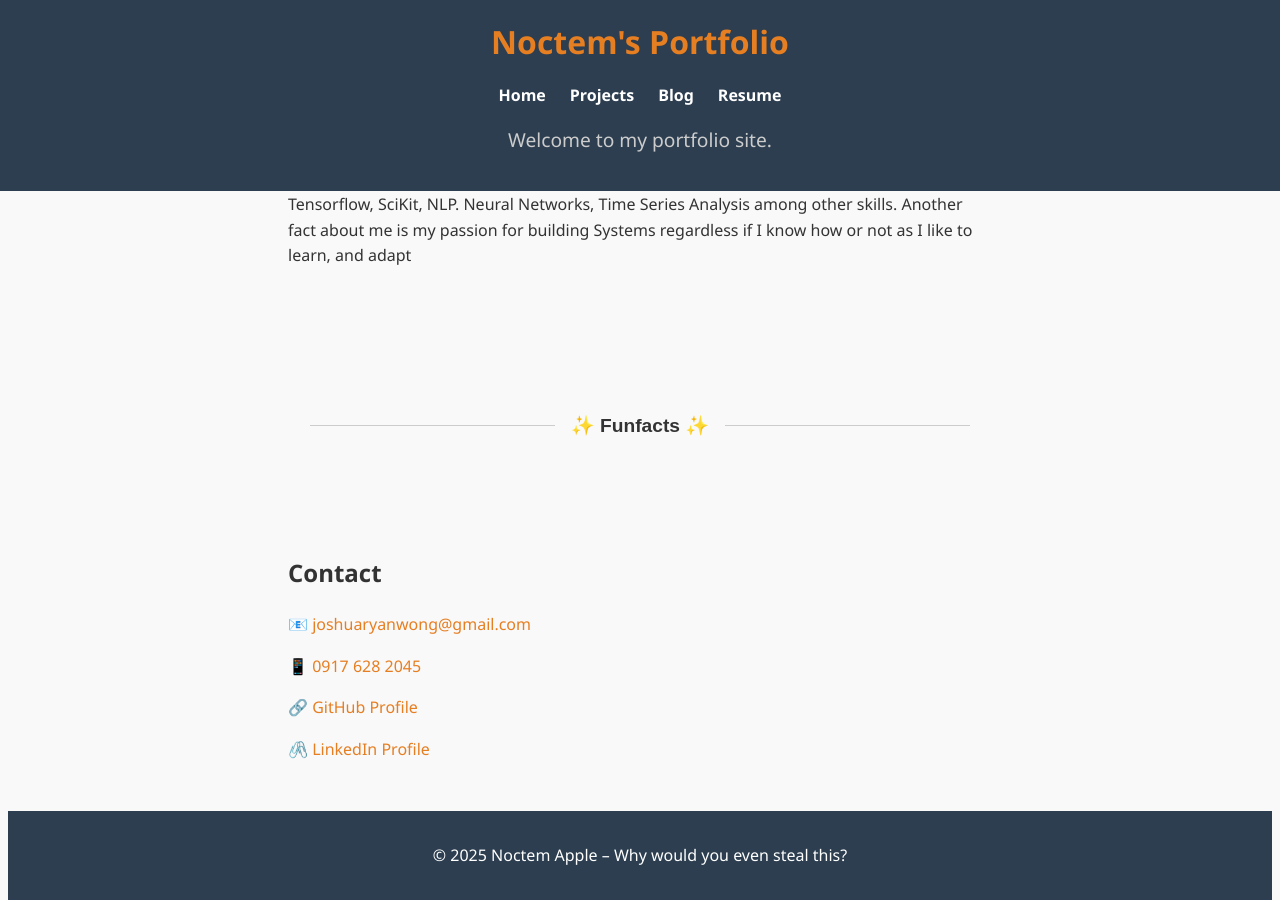
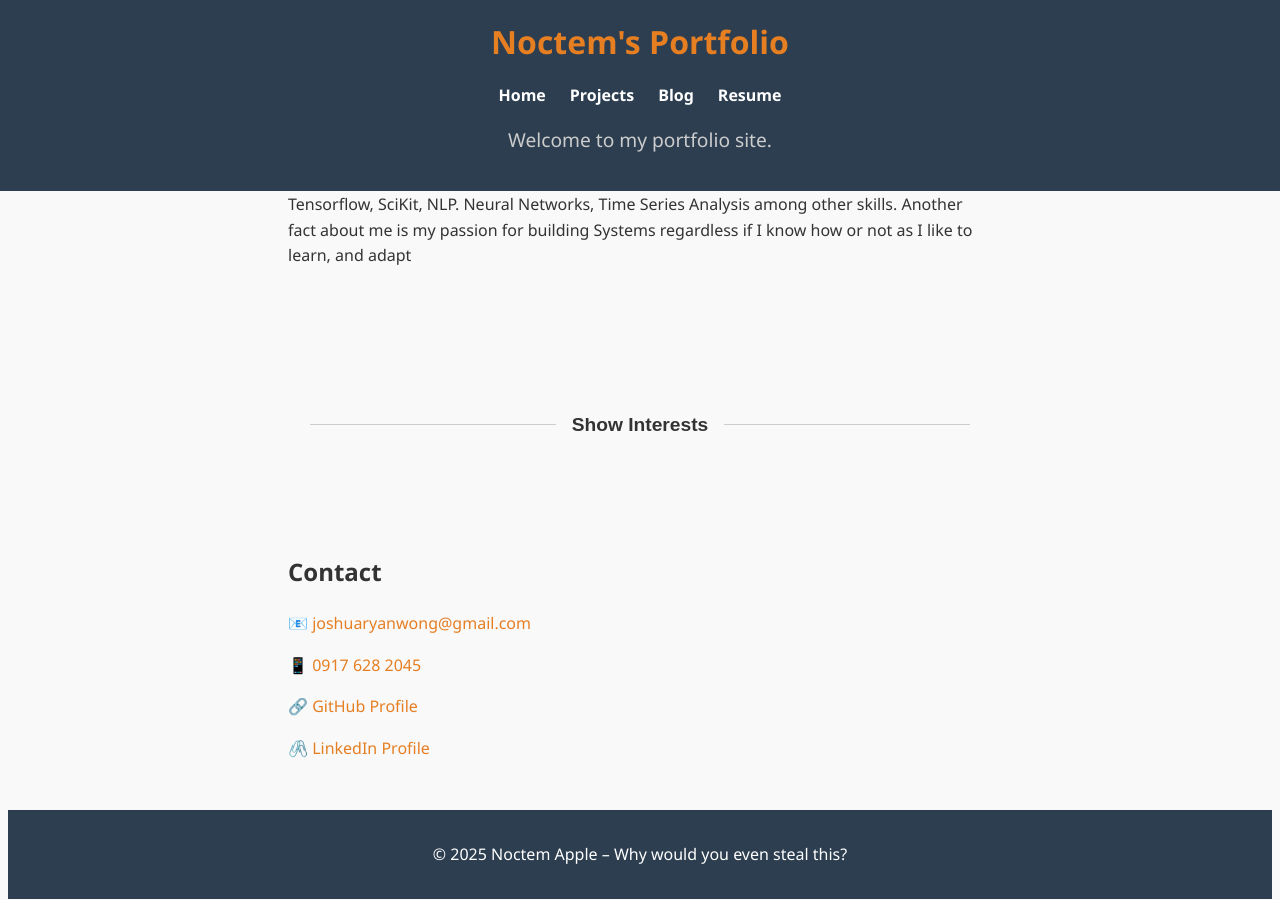
Before and after one commit to NoctemApple/NoctemApple.github.io, a Jekyll site: the page built from index.html, in a window 1280 px wide and 900 px high, scrolled down 585 px. Built offline with Jekyll 4.4.1, drawn with Linux system fonts in a browser that asks for light colours.

Commit message:
👽️ remembered I had a portofolio

```diff
--- a/index.html
+++ b/index.html
@@ -35,7 +35,7 @@ permalink: /index.html
 </section>
 
 <section id="interests-toggle">
-  <button class="divider-button" onclick="toggleInterests()">✨ Funfacts ✨</button>
+  <button class="divider-button" onclick="toggleInterests()">Show Interests</button>
 
   <div id="interests-section" class="hidden">
     <img src="/assets/website_images/neuro.gif" alt="Gif of Neuro" style="display: block; margin: 1.5rem auto; max-width: 200px; border-radius: 12px;">
```
